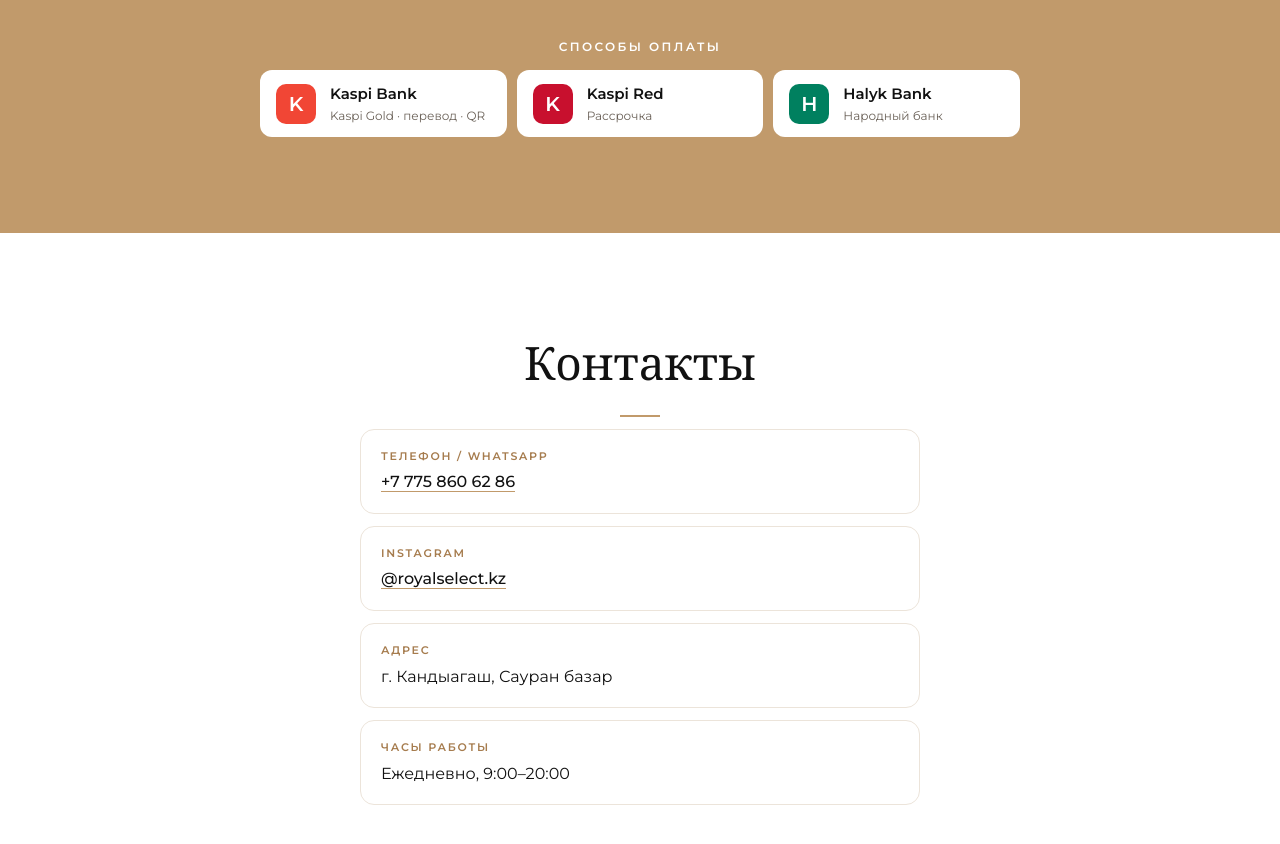
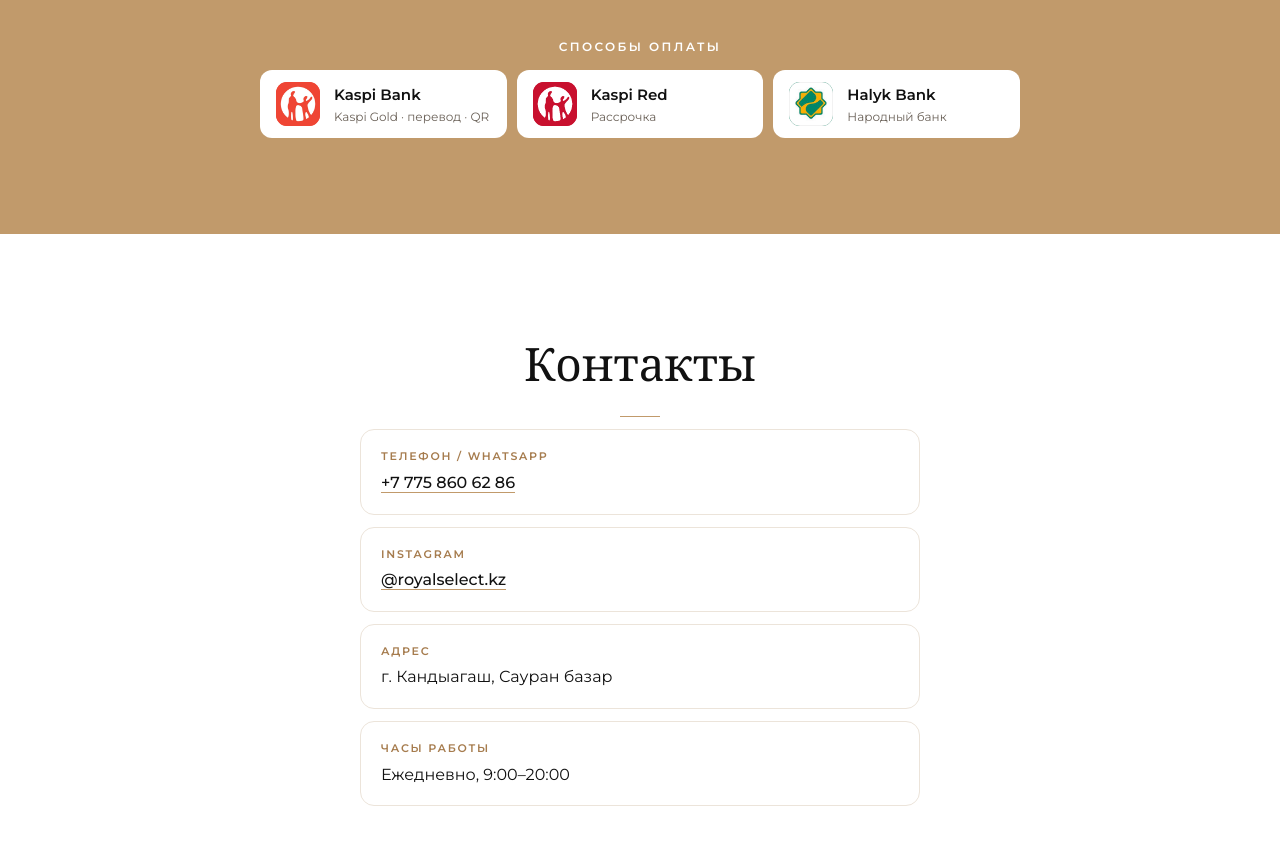
Before and after one commit to 12nursultan22-commits/-, a plain HTML site: page index.html in a window 1280 px wide. Shown: the part 3418-4262 px from the top of the page. Drawn offline with nearby package versions, Linux system fonts and the light colour scheme.

Commit message:
Use real Kaspi, Kaspi Red and Halyk icons in payment block
Co-Authored-By: Claude Opus 5.5 <noreply@anthropic.com>
Claude-Session: https://claude.ai/code/session_01Ux1K9ADq4c3caQxcX4vKQN

```diff
--- a/index.html
+++ b/index.html
@@ -171,9 +171,9 @@
       <div class="payment">
         <p class="payment__title">Способы оплаты</p>
         <div class="payment__list">
-          <div class="pay pay--kaspi"><span class="pay__icon">K</span><span>Kaspi Bank<small>Kaspi Gold · перевод · QR</small></span></div>
-          <div class="pay pay--red"><span class="pay__icon">K</span><span>Kaspi Red<small>Рассрочка</small></span></div>
-          <div class="pay pay--halyk"><span class="pay__icon">H</span><span>Halyk Bank<small>Народный банк</small></span></div>
+          <div class="pay pay--kaspi"><img class="pay__icon" src="images/pay-kaspi.png" alt=""><span>Kaspi Bank<small>Kaspi Gold · перевод · QR</small></span></div>
+          <div class="pay pay--red"><img class="pay__icon" src="images/pay-kaspi-red.png" alt=""><span>Kaspi Red<small>Рассрочка</small></span></div>
+          <div class="pay pay--halyk"><img class="pay__icon" src="images/pay-halyk.png" alt=""><span>Halyk Bank<small>Народный банк</small></span></div>
         </div>
       </div>
     </section>
--- a/styles.css
+++ b/styles.css
@@ -233,7 +233,7 @@ a { color: inherit; text-decoration: none; }
 }
 .pay small { display: block; font-weight: 400; font-size: 12px; color: var(--muted); }
 .pay__icon {
-  flex: 0 0 40px; height: 40px; border-radius: 10px;
+  flex: 0 0 44px; width: 44px; height: 44px; border-radius: 11px;
   display: grid; place-items: center; color: #fff;
   font: 700 20px/1 var(--sans);
 }
```
Also changed, not shown: images/pay-halyk.png (added), images/pay-kaspi-red.png (added), images/pay-kaspi.png (added).
